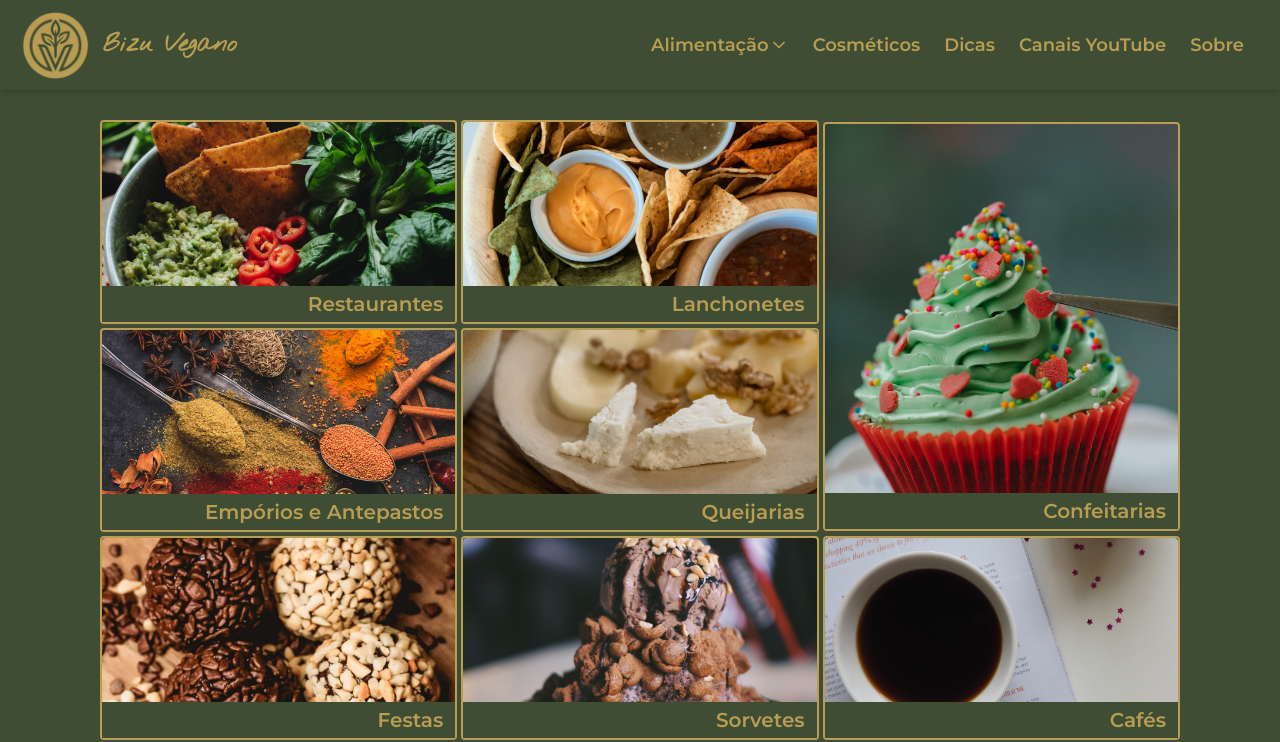
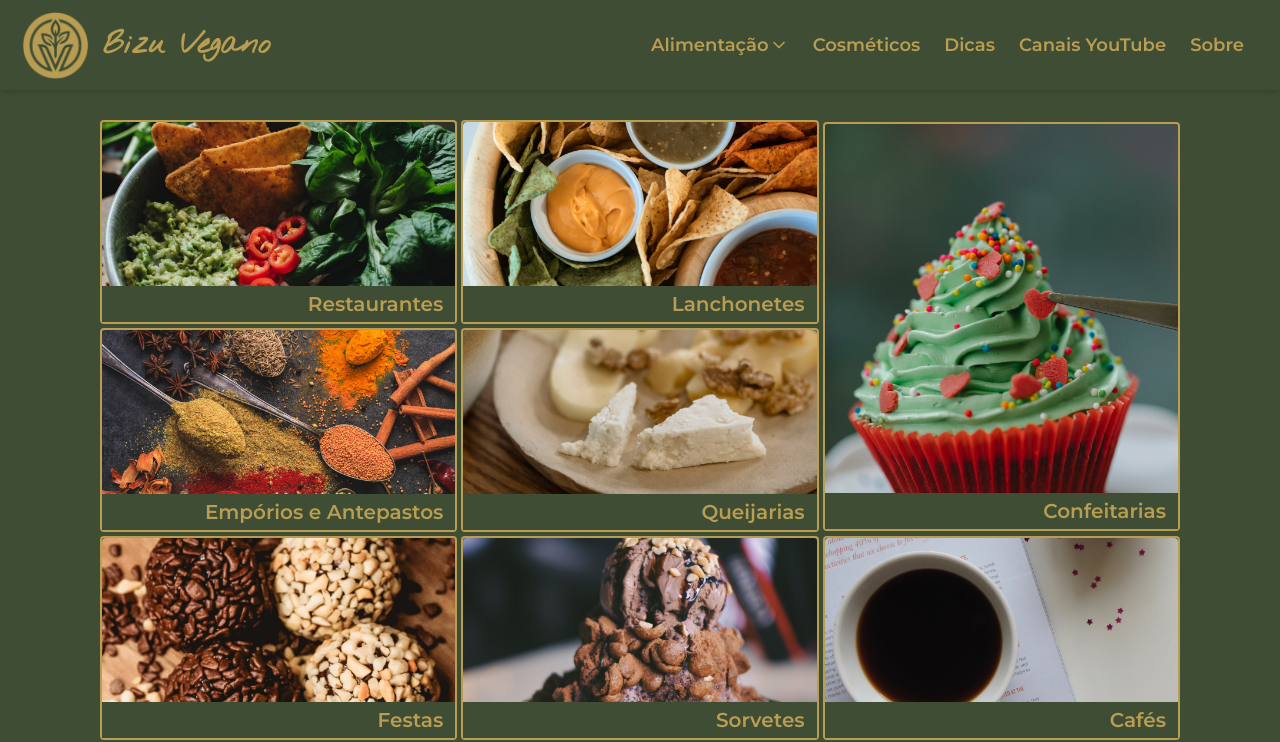
Before and after one commit to flaviare1s/bizu-vegano, a React (Vite) app: page / in a window 1280 px wide. Shown: the top 742 px of the page. Built offline with nearby package versions, Linux system fonts and the light colour scheme; no server answers.

Commit message:
Ajusta tamanho do texto da logo

```diff
--- a/src/components/Navbar.jsx
+++ b/src/components/Navbar.jsx
@@ -60,7 +60,7 @@ export const Navbar = () => {
       <section className='bg-verde-escuro flex justify-between items-center w-full px-5 relative h-[80px] sm:h-[90px] z-50'>
         <Link to='/' className='h-[60px] sm:h-[75px] flex items-center gap-2' onClick={closeMenu}>
           <img className='h-full rounded-s-full pr-1' src={logo} alt="logo" />
-          <h1 className='font-logomarca text-2xl md:text-xl lg:text-2xl font-bold text-logo'>Bizu Vegano</h1>
+          <h1 className='font-logomarca text-3xl md:text-2xl lg:text-3xl font-bold text-logo'>Bizu Vegano</h1>
         </Link>
         <nav className='flex items-center mr-4'>
           <ul className='hidden md:flex md:flex-wrap items-center md:space-x-6 md:text-sm'>
```
